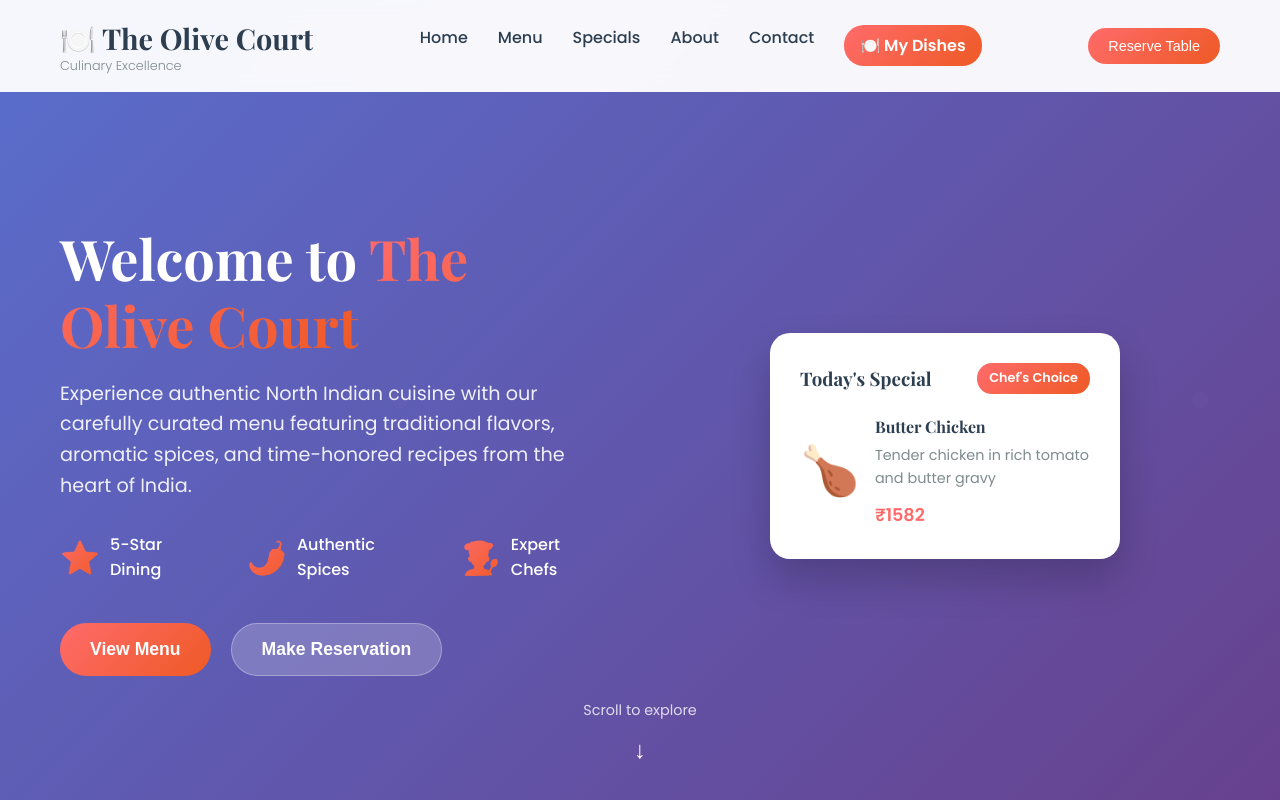
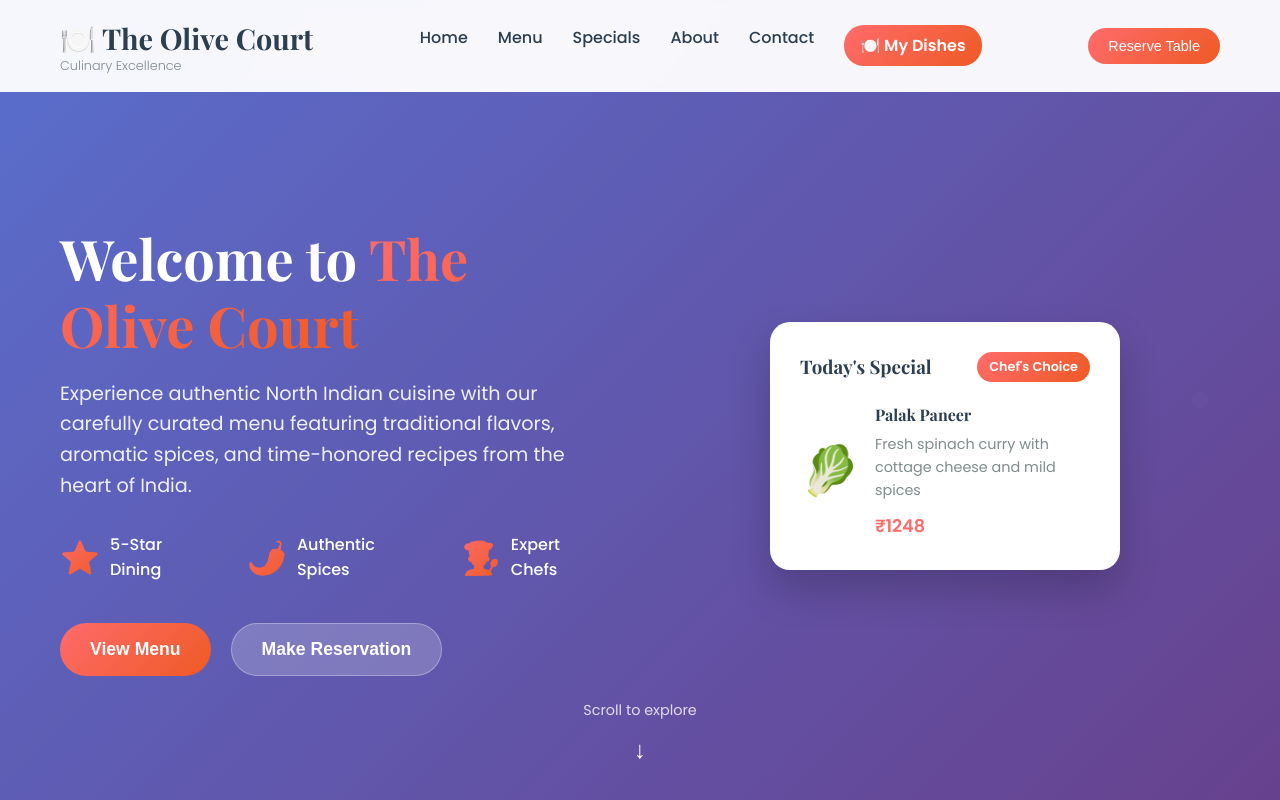
Before and after one commit to restroai/TheOliveCourt, a React (Create React App) app: page / in a window 1280 px wide. Shown: the top 800 px of the page. Built offline with nearby package versions, Linux system fonts and the light colour scheme; the HTML template or start-up script is replaced by a standard one.

Commit message:
updated todays specials

```diff
--- a/src/components/Hero.js
+++ b/src/components/Hero.js
@@ -44,11 +44,11 @@ const Hero = () => {
               </div>
               <div className="card-content">
                 <div className="special-dish">
-                  <span className="dish-emoji">🍗</span>
+                  <span className="dish-emoji">🥬</span>
                   <div className="dish-info">
-                    <h4>Butter Chicken</h4>
-                    <p>Tender chicken in rich tomato and butter gravy</p>
-                    <span className="price">₹1582</span>
+                    <h4>Palak Paneer</h4>
+                    <p>Fresh spinach curry with cottage cheese and mild spices</p>
+                    <span className="price">₹1248</span>
                   </div>
                 </div>
               </div>
```
